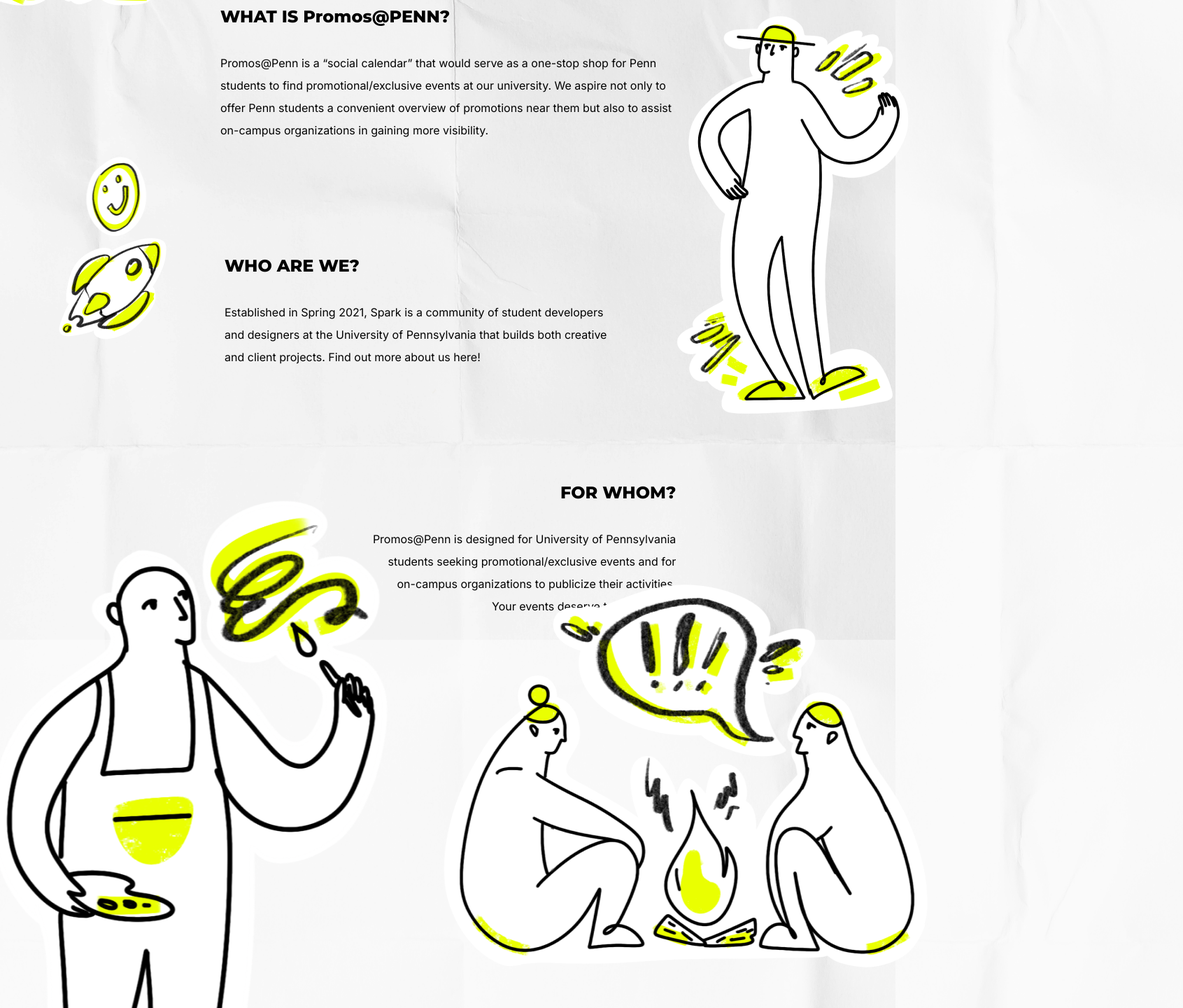
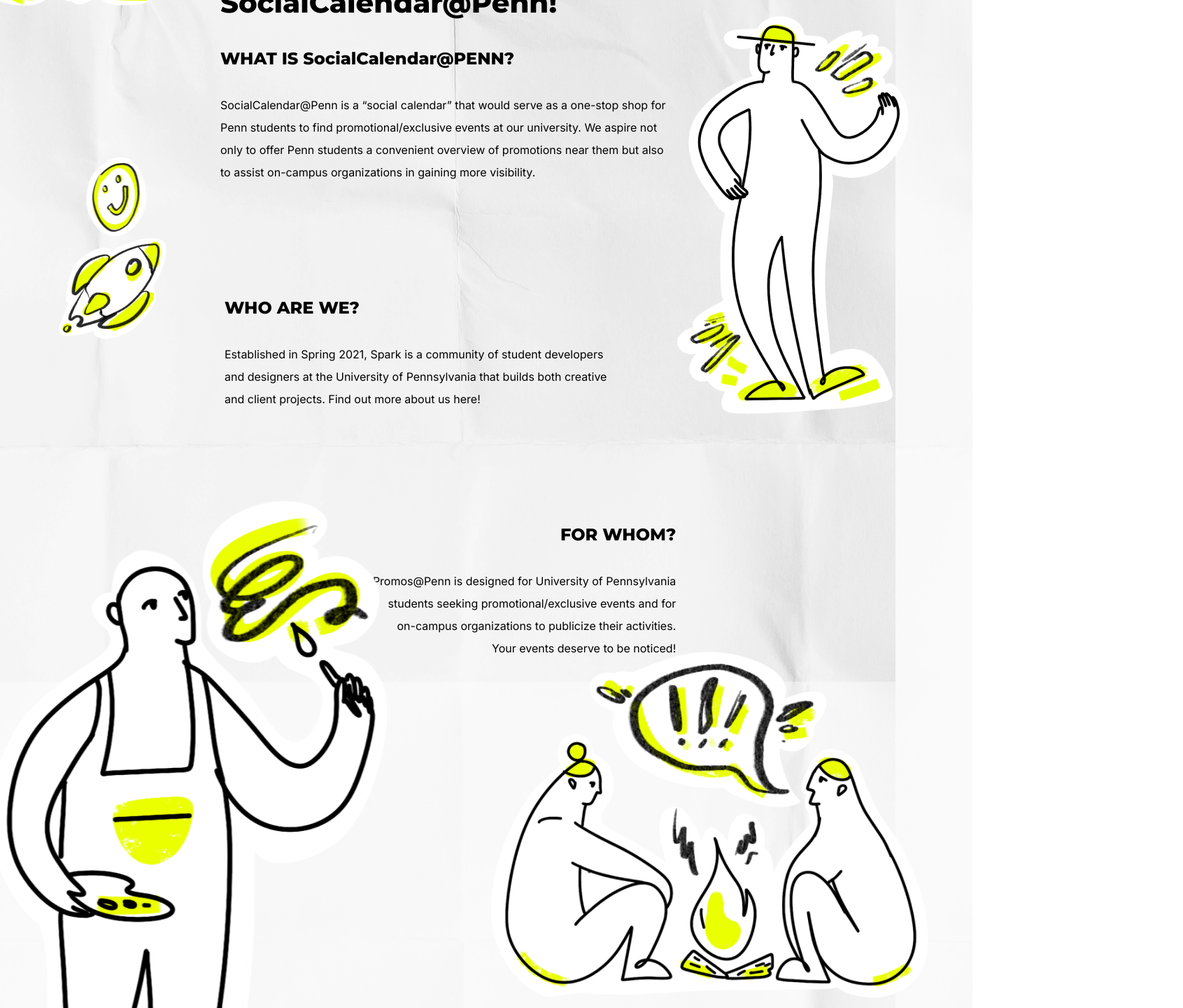
Before and after one commit to PennSpark/sp24-events-at-penn, a Next.js app: page /about in a window 1280 px wide. Shown: the part 420-1860 px from the top of the page at 70% size, 1691 px wide, since content can reach past the window. Built offline with nearby package versions, Linux system fonts and the light colour scheme; a web font is replaced by a local one.

Commit message:
update landing page frontend

```diff
--- a/app/Homepage.css
+++ b/app/Homepage.css
@@ -176,7 +176,8 @@
     font-optical-sizing: auto;
     font-weight: 800;
     font-style: normal;
-    color: #ededf1;
+    color: #f3f3f3;
+    opacity: 0.3;
     text-shadow:
         -1px -1px 0 #000,
          1px -1px 0 #000,
--- a/app/about/AboutPage.css
+++ b/app/about/AboutPage.css
@@ -39,6 +39,9 @@
 
 }
 
+.About {
+    overflow: hidden;
+}
 
 
 
@@ -50,10 +53,14 @@
     justify-content: center;
     min-height: 100vh;
     margin: 0 6rem;
+    overflow: hidden;
+
 }
 
 .content {
     max-width: 800px;
+    overflow: hidden;
+
 }
 
 .what-is {
@@ -107,19 +114,18 @@
     top: 10rem;
     left: 50%;
     transform: translate(-200%);
-
-
     background: url('/images/person_thinking.png');
  }
 
  .about-campfire-people{
     position: absolute;
-    width: 1401px;
+    width: 1000px;
     height: 800px;
-    top: 68rem;
+    top: 75rem;
     left: 50%;
     transform: translate(-25%);
     background: url('/images/campfire_people.png');
+    background-size: contain;
  }
 
  .about-artist{
@@ -130,17 +136,16 @@
     left: 50%;
     transform: translate(-60%);
     background: url('/images/artist.png');
+    overflow: hidden;
  }
 
  .about-rocket{
-
     position: absolute;
     width: 198px;
     height: 198px;
     top: 45rem;
     left: 50%;
     transform: translate(-300%);
-
     background: url('/images/about_rocket.png');
  }
 
--- a/app/about/page.tsx
+++ b/app/about/page.tsx
@@ -5,10 +5,10 @@
         <div className = "About">
             <div className = "center-content">
             <div className = "what-is">
-                <h1 className = 'montserratStroke' >Welcome to Promos@Penn!</h1>
-                <h2 className = 'montserratStroke' >WHAT IS Promos@PENN?</h2>
+                <h1 className = 'montserratStroke' >Welcome to SocialCalendar@Penn!</h1>
+                <h2 className = 'montserratStroke' >WHAT IS SocialCalendar@PENN?</h2>
                 <p>
-                Promos@Penn is a “social calendar” that would serve as a one-stop shop for Penn students to find promotional/exclusive events at our university. We aspire not only to offer Penn students a convenient overview of promotions near them but also to assist on-campus organizations in gaining more visibility.          </p>
+                SocialCalendar@Penn is a “social calendar” that would serve as a one-stop shop for Penn students to find promotional/exclusive events at our university. We aspire not only to offer Penn students a convenient overview of promotions near them but also to assist on-campus organizations in gaining more visibility.          </p>
              </div>
 
              <div className = "who-are-we">
@@ -34,9 +34,6 @@
                 <div className="about-artist"></div>
                 <div className="about-campfire-people"></div>
                 <div className="about-person-with-hat"></div>
-
-
-
             </div>
         </div>
     );
--- a/app/page.tsx
+++ b/app/page.tsx
@@ -11,7 +11,7 @@
                 <div className = "center-container">
 
                 <div className = "title">
-                    <span className="text-style montserrat"> Promos </span>
+                    <span className="text-style montserrat"> SocialCalendar </span>
                     <span className="text-style dr-sugiyama-regular"> @ </span>
                     <span className="text-style montserratStroke">Penn</span>
                 </div>
```
Also changed, not shown: public/images/artist.png.
